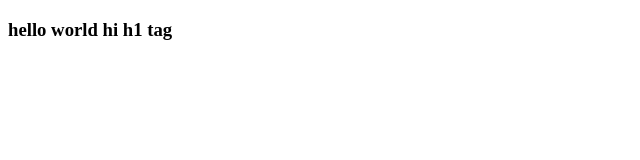
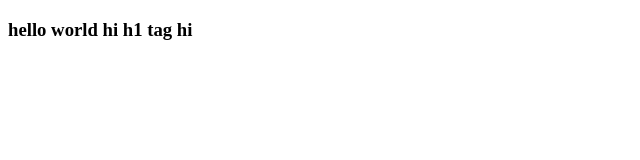
Before and after one commit to Saching24/angular-ci-cd-example, an Angular app: page / in a window 1280 px wide. Shown: the top 160 px of the page, without its empty margins (0-640 px from the left). Built offline with nearby package versions, Linux system fonts and the light colour scheme.

Commit message:
devbuild

```diff
--- a/src/app/app.component.html
+++ b/src/app/app.component.html
@@ -1 +1 @@
-<h3>hello world hi h1 tag</h3>
+<h3>hello world hi h1 tag hi</h3>
```
